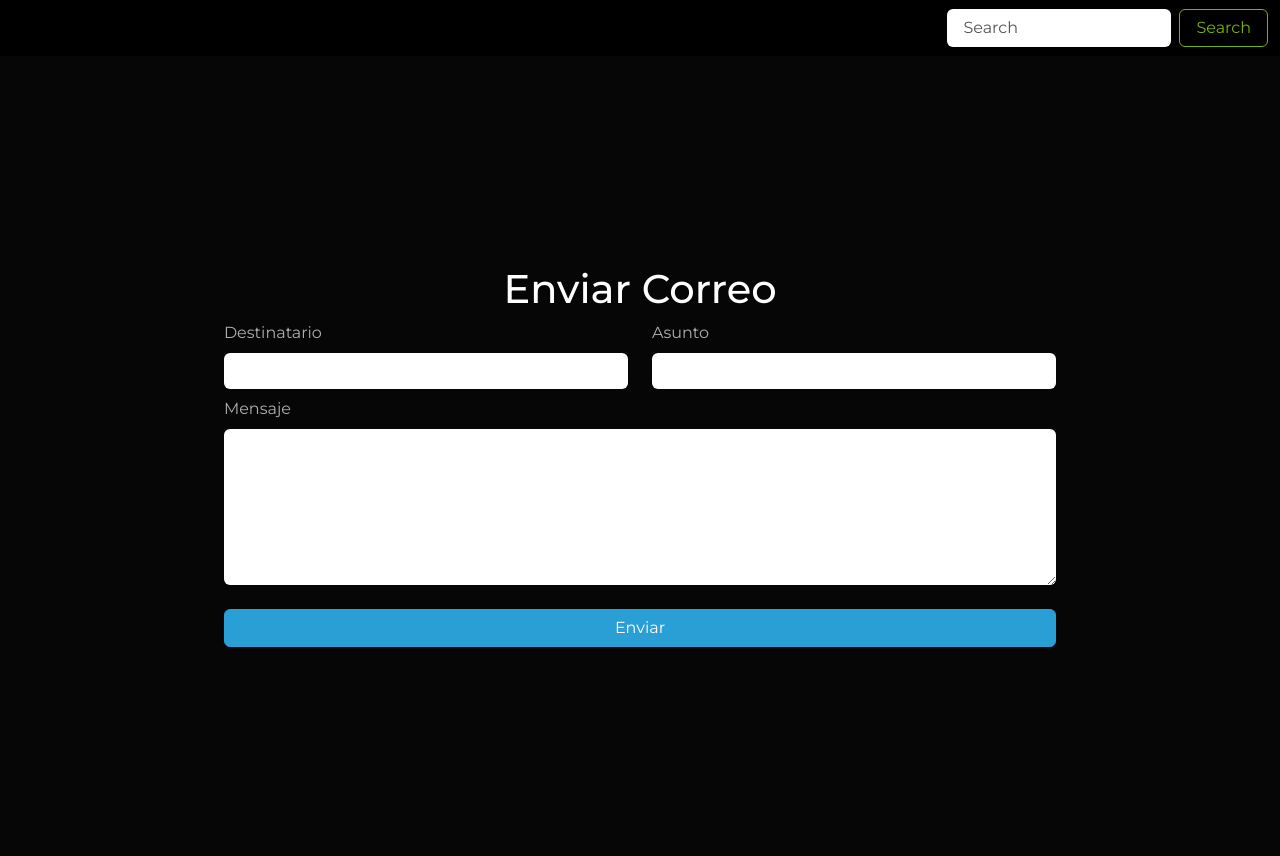
After one commit to xavii07/universidad-django, a Django app: page /correo/ in a window 1280 px wide. The commit adds this page. Run offline with Django 5.2, Linux system fonts and the light colour scheme; some libraries are stand-ins or nearby versions.

Commit message:
feat clase 30

```diff
--- /dev/null
+++ b/Aplicaciones/Educacion/templates/correo/correo.html
@@ -0,0 +1,49 @@
+{% extends 'plantilla.html' %} {% load static %} {% block titulo %}
+<title>Universidad Carreras</title>
+{% endblock titulo %} {% block contenido %}
+
+<div
+  class="container d-flex vh-100 flex-column justify-content-center align-items-center"
+>
+  <h3>Enviar Correo</h3>
+  <form action="{% url 'enviar_correo' %}" method="POST" id="form-correo">
+    {% csrf_token %}
+    <div class="row">
+      <div class="col">
+        <label for="" class="form-label">Destinatario</label>
+        <input
+          type="email"
+          class="form-control"
+          required
+          id="destinatario"
+          name="destinatario"
+        />
+      </div>
+      <div class="col">
+        <label for="" class="form-label">Asunto</label>
+        <input
+          type="text"
+          class="form-control"
+          required
+          id="asunto"
+          name="asunto"
+        />
+      </div>
+      <div class="mt-2">
+        <label for="" class="form-label">Mensaje</label>
+        <textarea
+          class="form-control"
+          required
+          id="mensaje"
+          name="mensaje"
+          rows="6"
+        ></textarea>
+      </div>
+      <div class="mt-4">
+        <input type="submit" value="Enviar" class="btn btn-primary w-100" />
+      </div>
+    </div>
+  </form>
+</div>
+
+{% endblock contenido %}
--- a/Aplicaciones/Educacion/templates/plantilla.html
+++ b/Aplicaciones/Educacion/templates/plantilla.html
@@ -77,6 +77,9 @@
             <li class="nav-item">
               <a class="nav-link" href="{% url 'materias' %}">Materias</a>
             </li>
+            <li class="nav-item">
+              <a class="nav-link" href="{% url 'correo' %}">Enviar Correo</a>
+            </li>
             <li class="nav-item dropdown">
               <a
                 class="nav-link dropdown-toggle"
--- a/Aplicaciones/Educacion/urls.py
+++ b/Aplicaciones/Educacion/urls.py
@@ -1,5 +1,5 @@
 from django.urls import path
-from .views import carrera_views, curso_views, materia_views
+from .views import carrera_views, curso_views, materia_views, correo_views
 
 
 urlpatterns = [
@@ -22,4 +22,7 @@ urlpatterns = [
     path('eliminar_materia/<id>', materia_views.eliminar_materia, name="eliminar_materia"),
     path('editar_materia/<id>', materia_views.editar_materia, name="editar_materia"),
     path('procesar_editar_materia/', materia_views.procesar_editar_materia, name="procesar_editar_materia"),
+    #Correo
+    path('correo/', correo_views.correo, name="correo"),
+    path('enviar_correo/', correo_views.enviar_correo, name="enviar_correo"),
 ]
--- /dev/null
+++ b/Aplicaciones/Educacion/views/correo_views.py
@@ -0,0 +1,22 @@
+from django.shortcuts import render, redirect
+from django.core.mail import send_mail
+from django.conf import settings
+from django.contrib import messages
+
+def correo(request):
+    return render(request, 'correo/correo.html')
+
+def enviar_correo(request):
+    if request.method == 'POST':
+        destinatario = request.POST.get('destinatario')
+        asunto = request.POST.get('asunto')
+        mensaje = request.POST.get('mensaje')
+
+        try:
+            send_mail(asunto, mensaje, settings.EMAIL_HOST_USER, [destinatario], fail_silently=False)
+            messages.success(request, 'Mensaje enviado correctamente')
+
+        except Exception as e:
+            messages.error(request, f'No se pudo enviar el mensaje {e}')
+
+    return redirect('/correo')
```
Also changed, not shown: universidad/settings.py (+7 -0 lines).
